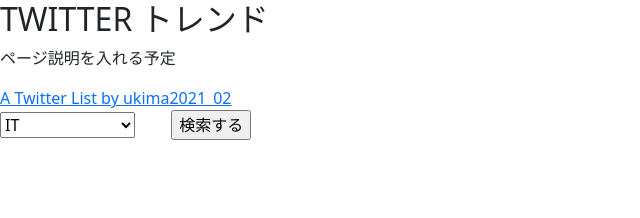
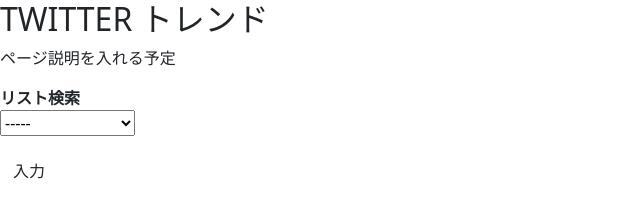
Before and after one commit to skytree2021-m152/hogehoge, a plain HTML site: page web_image.html in a window 1280 px wide. Shown: the whole page, without its empty margins (0-640 px from the left). Drawn offline with nearby package versions, Linux system fonts and the light colour scheme.

Commit message:
プルダウン変更

```diff
--- a/web_image.html
+++ b/web_image.html
@@ -6,8 +6,15 @@
 <meta charset="utf-8">
 <!--Bootstrap CSSの使用-->
 <link href="https://cdn.jsdelivr.net/npm/bootstrap@5.0.0-beta1/dist/css/bootstrap.min.css" rel="stylesheet" integrity="sha384-giJF6kkoqNQ00vy+HMDP7azOuL0xtbfIcaT9wjKHr8RbDVddVHyTfAAsrekwKmP1" crossorigin="anonymous">
+<!--css
+<link rel="stylesheet" href="https://andybrewer.github.io/mvp/mvp.css">
+-->
 <!--画面サイズ合わせる-->
 <meta name="viewport" content="width=device-width">
+<!--jqueryの使用-->
+<script src="https://code.jquery.com/jquery-3.4.1.min.js"></script>
+
+
 <title>ニュースフレンド（仮）</title>
 
 
@@ -16,10 +23,11 @@
 <h2>TWITTER トレンド</h2>
 <p>ページ説明を入れる予定</p>
 
-<!--twitterリスト表示（仮）-->
+<!--twitterリスト表示（仮）
 <a class="twitter-timeline" data-height="400" data-width="400" href="https://twitter.com/ukima2021_02/lists/1403224831550648321?ref_src=twsrc%5Etfw">A Twitter List by ukima2021_02</a> <script async src="https://platform.twitter.com/widgets.js" charset="utf-8"></script>
+-->
 
-<!--ドロップダウンリスト-->
+<!--ドロップダウンリスト
 <form method="post">
     <select name="data">
         <option value="1">IT</option>
@@ -27,9 +35,22 @@
         <option value="3">スポーツ</option>
         <option value="4">芸能・エンタメ</option>
     </select>
-    <!--ボタン作成-->
+    <ボタン作成>
 　　<input type="submit" value="検索する" />
 </form>
+-->
+
+<!--ドロップダウンの追加-->
+<main>
+    <section>
+      <form action="/cgi-bin/step2.py" method="post">
+      <dl>
+        <dt>リスト検索</dt><dd><select id="activity" name="activity"><option value="">-----</option><option value="1">IT</option><option value="2">News</option><option value="3">スポーツ</option><option value="4">芸能・エンタメ</option></select></dd>
+      </dl>
+      <button class="btn">入力</button>
+      </form>
+    </section>
+</main>
 
 
 
```
